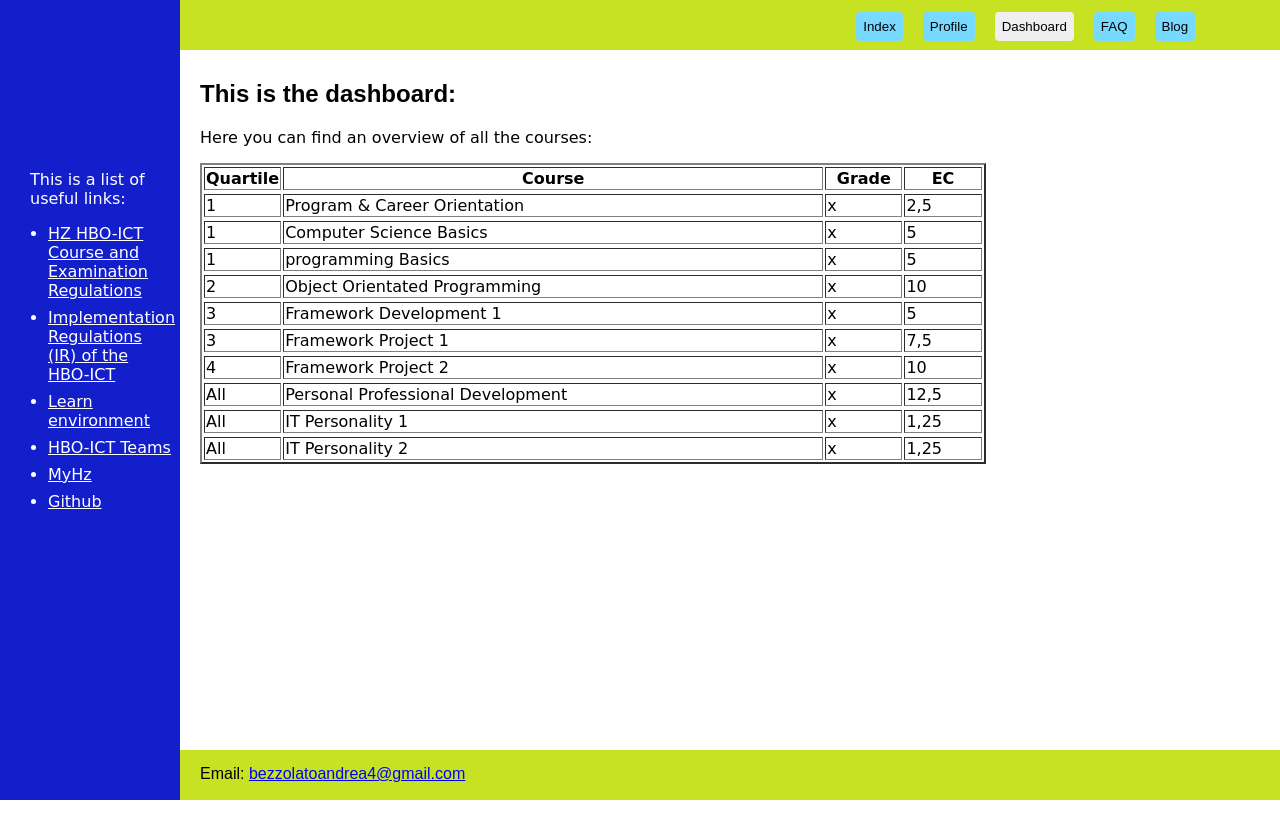
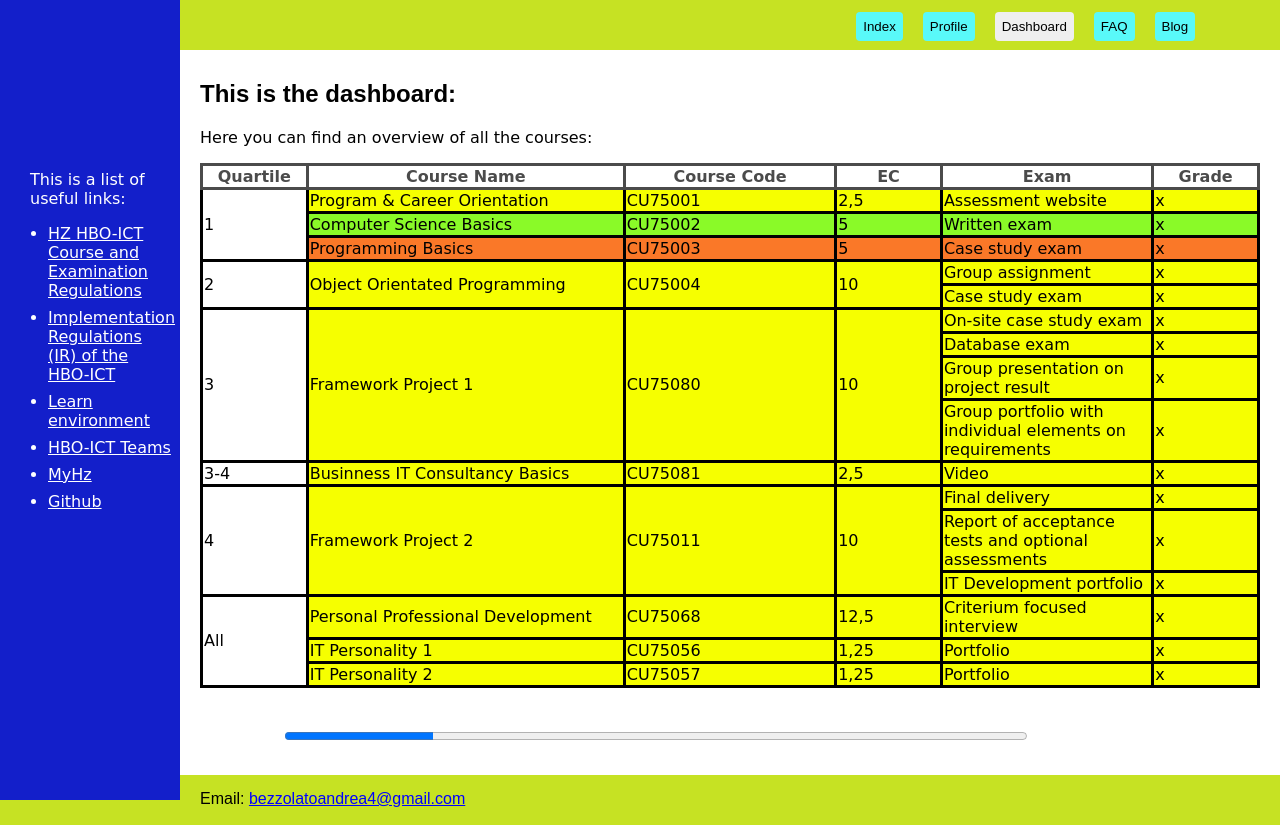
Before and after one commit to Andrea-B3zz/Andrea-B3zz.github.io, a plain HTML site: page dashboard.html in a window 1280 px wide. Before the commit the page ends 800 px from the top, so only its background shows below. Drawn offline with Linux system fonts and the light colour scheme.

Commit message:
Dashboard and others

```diff
--- a/dashboard.html
+++ b/dashboard.html
@@ -45,7 +45,7 @@
               href="https://hz.nl/uploads/documents/1.4-Over-de-HZ/1.4.3.-Regelingen-en-documenten/OERS/2022-2023/CER-HZ-Bachelor-full-time-2022-2023-DEF-June-13.pdf"
               target="_blank">HZ HBO-ICT Course and Examination Regulations</a></li>
           <li><a
-            href="https://hz.nl/uploads/documents/1.4-Over-de-HZ/1.4.3.-Regelingen-en-documenten/OERS/2022-2023/IR-CER-HZ-B-HBO-ICT-full-time-2022-2023-DEF2.pdf"
+              href="https://hz.nl/uploads/documents/1.4-Over-de-HZ/1.4.3.-Regelingen-en-documenten/OERS/2023-2024/Juli/TWE/IR-B-HBO-ICT-full-time-2023-2024-DEF.pdf"
               target="_blank">Implementation Regulations (IR) of the HBO-ICT</a></li>
           <li><a href="https://learn.hz.nl/login/index.php" target="_blank">Learn environment</a></li>
           <li><a
@@ -66,76 +66,128 @@
 
     <section>
 
-      <!-- Table -->
-      <table border="2px solid black">
-        <tr>
+      <!-- Table
+      quartile-course-ec-exam-grade
+      merging
+      not red, but "reddish"
+      -->
+      <table border="black" id="dashboard">
+        <tr class="headings">
           <th style="width:10%">Quartile</th>
-          <th style="width:70%">Course</th>
+          <th style="width:30%">Course Name</th>
+          <th style="width:20%">Course Code</th>
+          <th style="width:10%">EC</th>
+          <th style="width:20%">Exam</th>
           <th style="width:10%">Grade</th>
-          <th style="width:10%">EC</th>
         </tr>
-        <tr></tr>
-        <td>1</td>
+        <tr class="notgr">
+          <td rowspan="3" class="quartile">1</td>
           <td>Program & Career Orientation</td>
+          <td>CU75001</td>
+          <td>2,5</td>
+          <td>Assessment website</td>
           <td>x</td>
+        </tr>
+        <tr class="pass">
+          <td>Computer Science Basics</td>
+          <td>CU75002</td>
+          <td>5</td>
+          <td>Written exam </td>
+          <td>x</td>
+        </tr>
+        <tr class="fail">
+          <td>Programming Basics</td>
+          <td>CU75003</td>
+          <td>5</td>
+          <td>Case study exam</td>
+          <td>x</td>
+        </tr>
+        <tr class="notgr">
+          <td rowspan="2" class="quartile">2</td>
+          <td rowspan="2">Object Orientated Programming</td>
+          <td rowspan="2">CU75004</td>
+          <td rowspan="2">10</td>
+          <td>Group assignment</td>
+          <td>x</td>
+        </tr>
+        <tr class="notgr">
+          <td>Case study exam</td>
+          <td>x</td>
+        </tr>
+        <tr class="notgr">
+          <td rowspan="4" class="quartile">3</td>
+          <td rowspan="4">Framework Project 1</td>
+          <td rowspan="4">CU75080</td>
+          <td rowspan="4">10</td>
+          <td>On-site case study exam</td>
+          <td>x</td>
+        </tr>
+        <tr class="notgr">
+          <td>Database exam</td>
+          <td>x</td>
+        </tr>
+        <tr class="notgr">
+          <td>Group presentation on project result</td>
+          <td>x</td>
+        </tr>
+        <tr class="notgr">
+          <td>Group portfolio with individual elements on requirements</td>
+          <td>x</td>
+        </tr>
+        <tr class="notgr">
+          <td class="quartile">3-4</td>
+          <td>Businness IT Consultancy Basics</td>
+          <td>CU75081</td>
           <td>2,5</td>
+          <td>Video</td>
+          <td>x</td>
         </tr>
-        <tr></tr>
-        <td>1</td>
-        <td>Computer Science Basics</td>
+        <tr class="notgr">
+          <td rowspan="3" class="quartile">4</td>
+          <td rowspan="3">Framework Project 2</td>
+          <td rowspan="3">CU75011</td>
+          <td rowspan="3">10</td>
+          <td>Final delivery</td>
           <td>x</td>
-        <td>5</td>
         </tr>
-        <tr></tr>
-        <td>1</td>
-        <td>programming Basics</td>
+        <tr class="notgr">
+          <td>Report of acceptance tests and optional assessments</td>
           <td>x</td>
-        <td>5</td>
         </tr>
-        <tr></tr>
-        <td>2</td>
-        <td>Object Orientated Programming</td>
+        <tr class="notgr">
+          <td>IT Development portfolio</td>
           <td>x</td>
-        <td>10</td>
         </tr>
-        <tr></tr>
-        <td>3</td>
-        <td>Framework Development 1</td>
+        <tr class="notgr">
+          <td rowspan="3" class="quartile">All</td>
+          <td>Personal Professional Development</td>
+          <td>CU75068</td>
+          <td>12,5</td>
+          <td>Criterium focused interview</td>
           <td>x</td>
-        <td>5</td>
         </tr>
-        <tr></tr>
-        <td>3</td>
-        <td>Framework Project 1</td>
+        <tr class="notgr">
+          <td>IT Personality 1</td>
+          <td>CU75056</td>
+          <td>1,25</td>
+          <td>Portfolio</td>
           <td>x</td>
-        <td>7,5</td>
         </tr>
-        <tr></tr>
-        <td>4</td>
-        <td>Framework Project 2</td>
+        <tr class="notgr">
+          <td>IT Personality 2</td>
+          <td>CU75057</td>
+          <td>1,25</td>
+          <td>Portfolio</td>
           <td>x</td>
-        <td>10</td>
-        </tr>
-        <tr></tr>
-        <td>All</td>
-        <td>Personal Professional Development</td>
-        <td>x</td>
-        <td>12,5</td>
-        </tr>
-        <tr></tr>
-        <td>All</td>
-        <td>IT Personality 1</td>
-        <td>x</td>
-        <td>1,25</td>
-        </tr>
-        <tr></tr>
-        <td>All</td>
-        <td>IT Personality 2</td>
-        <td>x</td>
-        <td>1,25</td>
         </tr>
       </table>
 
+    </section>
+
+    <section>
+      <br>
+      <br>
+      <progress id="progbar" value="20" max="100">20%</progress>
     </section>
 
   </main>
--- a/style.css
+++ b/style.css
@@ -64,7 +64,7 @@ form {
 input[type=submit] {
   padding: 7px;
   margin: 8px;
-  background-color: rgb(120, 217, 255);
+  background-color: rgb(89, 249, 249);
   border: none;
   border-radius: 4px;
   transition-duration: 0.4s;
@@ -125,3 +125,36 @@ legend {
 .bullet{
   color: white;
 }
+
+table, th, td{
+  border:solid;
+  border-collapse: collapse;
+}
+
+.headings{
+  color: rgb(75, 75, 75);
+}
+
+
+.pass{
+background-color: rgb(138, 250, 40);
+}
+
+.notgr{
+  background-color: rgb(246, 255, 0);
+  }
+
+.fail{
+  background-color: rgb(250, 120, 40);
+}
+
+
+.quartile{
+  background-color: white;
+}
+
+#progbar{
+  width: 70%;
+margin-left: 85px;
+color: red;
+}
```
Also changed, not shown: blog.html (+1 -1 lines), faq.html (+1 -1 lines), index.html (+2 -1 lines), post.html (+1 -1 lines), profile.html (+1 -1 lines). Lines whose indentation alone changed are shown as unchanged.
